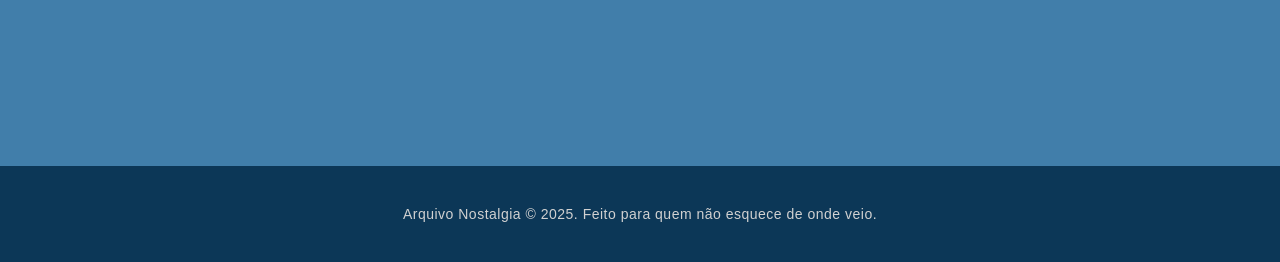
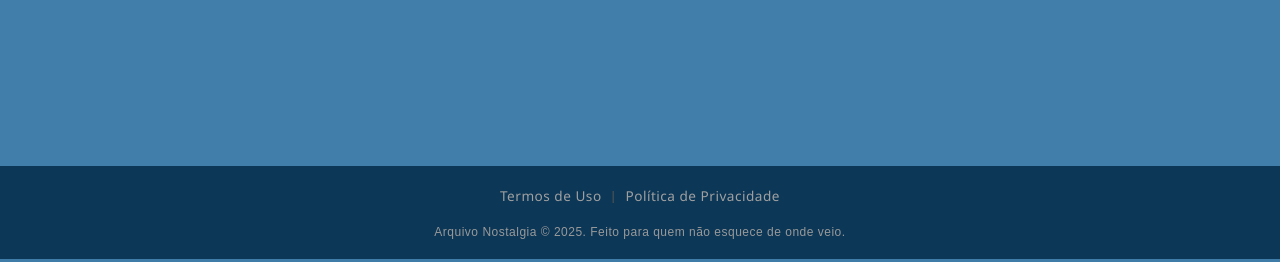
Before and after one commit to lucascarvalho1808/arquivo-nostalgia, a Flask app: page / in a window 1280 px wide. Shown: the part 1418-1680 px from the top of the page. Run offline with Flask 3, Linux system fonts and the light colour scheme; data that the repository does not hold is empty; some libraries are stand-ins or nearby versions.

Commit message:
feat: Adiciona rodapé com links e texto de copyright

```diff
--- a/static/css/style.css
+++ b/static/css/style.css
@@ -554,6 +554,48 @@ body {
     flex-shrink: 0;
 }
 
+/* --- RODAPÉ: LINKS E COPYRIGHT --- */
+
+/* Garante que o rodapé organize os itens em coluna  */
+.rodape-principal {
+    display: flex;
+    flex-direction: column;
+    align-items: center;
+    justify-content: center;
+    gap: 10px;
+    padding: 20px 0;
+}
+
+.links-rodape {
+    display: flex;
+    align-items: center;
+    gap: 10px;
+}
+
+.links-rodape a {
+    color: #a0a0a0;
+    text-decoration: none;
+    font-size: 0.85rem;
+    font-family: 'Segoe UI', sans-serif;
+    transition: color 0.3s;
+}
+
+.links-rodape a:hover {
+    color: #ffffff;
+    text-decoration: underline;
+}
+
+.separador {
+    color: #555;
+    font-size: 0.8rem;
+}
+
+.texto-copyright {
+    font-size: 0.75rem;
+    color: #999;
+    margin-top: 10px;
+}
+
 /* --- MEDIA QUERIES --- */
 @media (min-width: 1025px) {
     .barra-busca {
--- a/templates/index.html
+++ b/templates/index.html
@@ -174,8 +174,18 @@
         {% endif %}
 
     </main>
+
     <footer class="rodape-principal">
-        Arquivo Nostalgia &copy; 2025. Feito para quem não esquece de onde veio.
+        <div class="links-rodape">
+            <a href="#">Termos de Uso</a>
+            <span class="separador">|</span>
+            <a href="#">Política de Privacidade</a>
+        </div>
+
+        <!-- Texto de Copyright -->
+        <div class="texto-copyright">
+            Arquivo Nostalgia &copy; 2025. Feito para quem não esquece de onde veio.
+        </div>
     </footer>
 
     <!-- Scripts Externos -->
```
